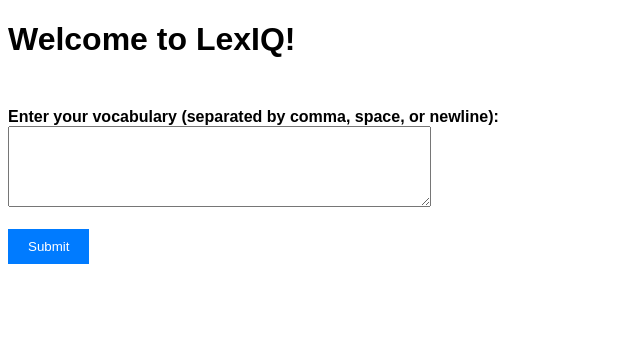
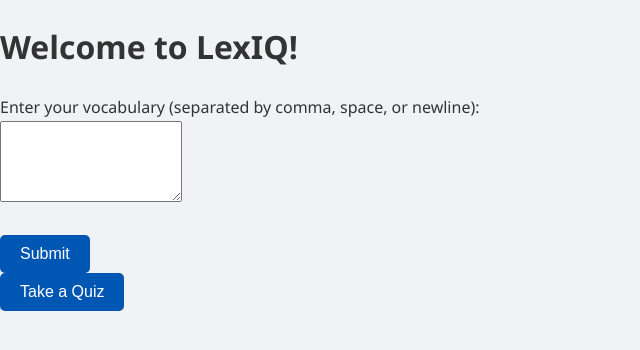
Before and after one commit to nastiatatl/LexIQ, a Flask app: page / in a window 1280 px wide. Shown: the top 350 px of the page, without its empty margins (0-640 px from the left). Run offline with Flask 3, Linux system fonts and the light colour scheme.

Commit message:
add stylesheet and quiz button

```diff
--- a/templates/index.html
+++ b/templates/index.html
@@ -4,35 +4,15 @@
     <meta charset="UTF-8">
     <meta name="viewport" content="width=device-width, initial-scale=1.0">
     <title>Welcome</title>
-    <style>
-        body {
-            font-family: Arial, sans-serif;
-        }
-        form {
-            margin-top: 50px;
-        }
-        label {
-            font-weight: bold;
-        }
-        input[type="text"] {
-            width: 300px;
-            height: 30px;
-        }
-        input[type="submit"] {
-            padding: 10px 20px;
-            background-color: #007bff;
-            color: #fff;
-            border: none;
-            cursor: pointer;
-        }
-    </style>
+    <link rel="stylesheet" href="/static/app.css"> <!-- Link to shared CSS file -->
 </head>
 <body>
     <h1>Welcome to LexIQ!</h1>
     <form action="/save_words" method="post">
         <label for="words">Enter your vocabulary (separated by comma, space, or newline):</label><br>
-        <textarea id="words" name="words" rows="5" cols="50"></textarea><br><br>
+        <textarea id="words" name="words" rows="5"></textarea><br><br>
         <input type="submit" value="Submit">
     </form>
+    <a href="/quiz"><button>Take a Quiz</button></a>
 </body>
 </html>
```
